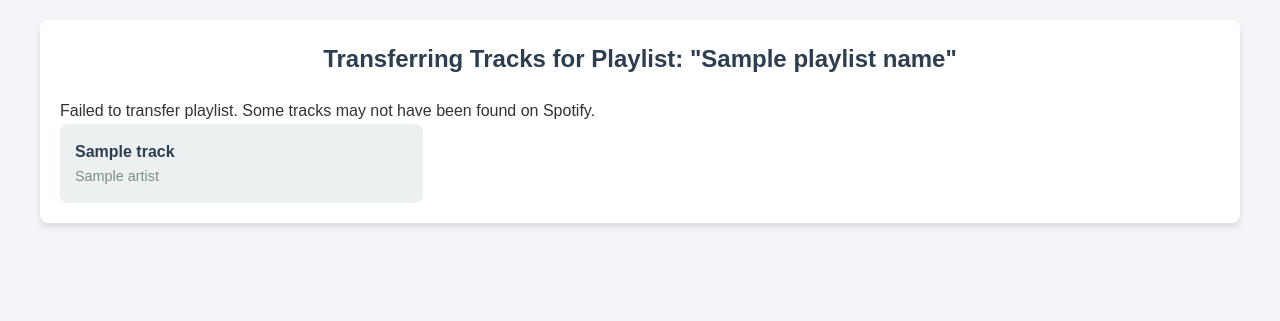
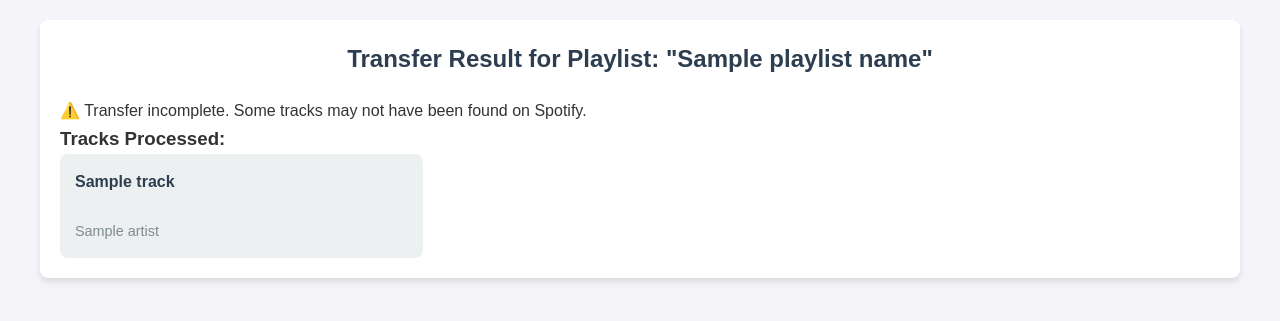
Before and after one commit to brainchemist/TransferPlaylist, a Flask app: template templates/transfer_playlist_soundcloud.html in a window 1280 px wide. Shown: the top 321 px of the page. Run offline with Flask 3, Linux system fonts and the light colour scheme; the template is opened without the code that fills it: most values are stand-ins (such as "Sample title", 1, 10 or a date in 2020).

Commit message:
Updated file

```diff
--- a/templates/transfer_playlist_soundcloud.html
+++ b/templates/transfer_playlist_soundcloud.html
@@ -3,31 +3,36 @@
 <head>
     <meta charset="UTF-8">
     <meta name="viewport" content="width=device-width, initial-scale=1.0">
-    <title>Transfer Playlist</title>
+    <title>Playlist Transfer Result</title>
     <link rel="stylesheet" href="{{ url_for('static', filename='styles.css') }}">
 </head>
 <body>
     <div class="container">
-        <h2>Transferring Tracks for Playlist: "{{ playlist_name }}"</h2>
+        <h2>Transfer Result for Playlist: "{{ playlist_name }}"</h2>
 
         {% if success %}
-            <p class="success">Playlist transferred successfully!</p>
+            <p class="success">✅ Playlist transferred successfully to Spotify!</p>
         {% else %}
-            <p class="error">Failed to transfer playlist. Some tracks may not have been found on Spotify.</p>
+            <p class="error">⚠️ Transfer incomplete. Some tracks may not have been found on Spotify.</p>
         {% endif %}
 
+        {% if tracks %}
+            <h3>Tracks Processed:</h3>
             <ul class="track-list">
                 {% for track in tracks %}
                     <li class="track-item">
                         <div class="track-card">
                             <div class="track-details">
-                            <span class="track-name">{{ track.name }}</span>
+                                <span class="track-name"><strong>{{ track.name }}</strong></span><br>
                                 <span class="track-artist">{{ track.artist }}</span>
                             </div>
                         </div>
                     </li>
                 {% endfor %}
             </ul>
+        {% else %}
+            <p>No track information available.</p>
+        {% endif %}
     </div>
 </body>
 </html>
```
Lines whose indentation alone changed are shown as unchanged.
